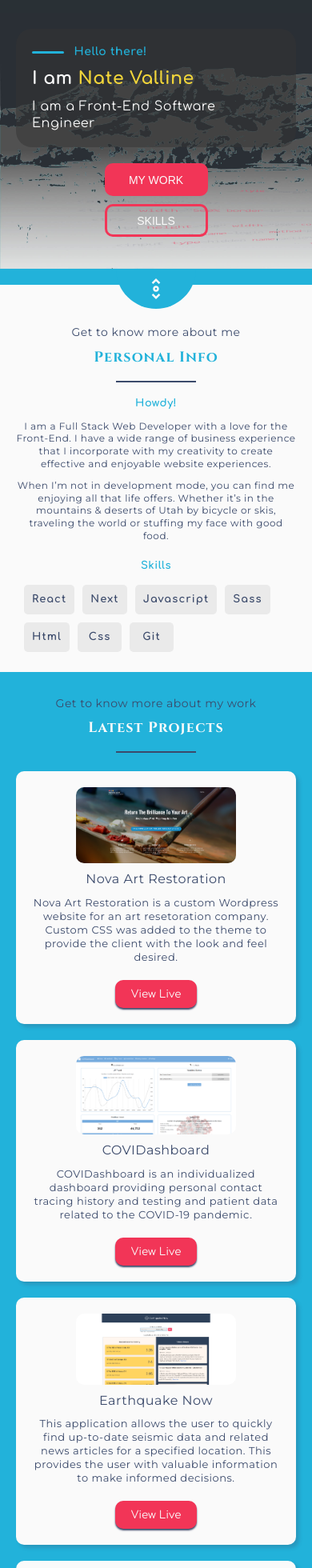
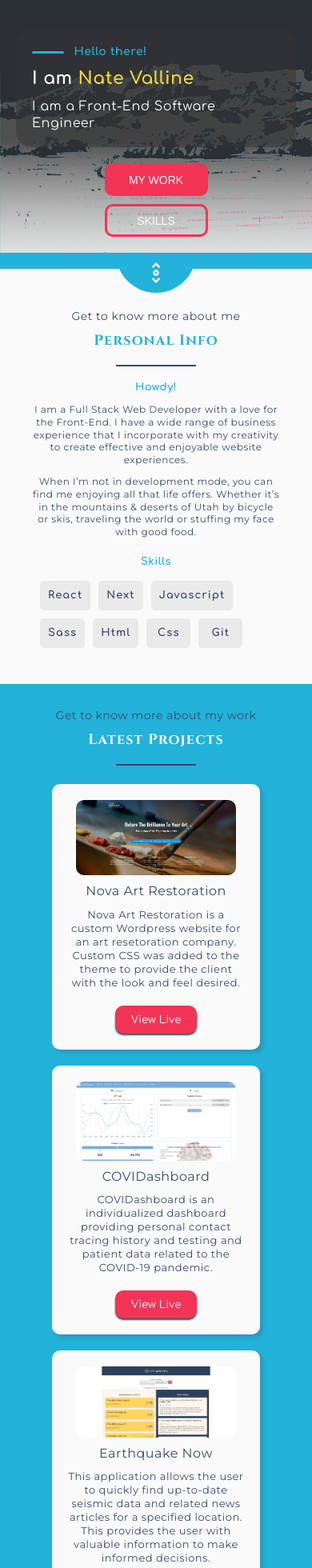
Before and after one commit to nvalline/portfolio-v5, a Next.js app: page / in a window 390 px wide. Shown: the part 40-2000 px from the top of the page at 80% size. Built offline with nearby package versions, Linux system fonts and the light colour scheme.

Commit message:
adjusted styles for responsiveness

```diff
--- a/components/work/work.js
+++ b/components/work/work.js
@@ -13,9 +13,11 @@ function work() {
 				subtitle='Get to know more about my work'
 				className={workStyles.header}
 			/>
-			{projectData.slice(0, 4).map((project) => {
-				return <ProjectCard key={project.id} {...project} />;
-			})}
+			<div className={workStyles.cardContainer}>
+				{projectData.slice(0, 4).map((project) => {
+					return <ProjectCard key={project.id} {...project} />;
+				})}
+			</div>
 		</section>
 	);
 }
--- a/styles/Bio.module.scss
+++ b/styles/Bio.module.scss
@@ -1,11 +1,11 @@
 @import 'variables';
 
 .bioContainer {
+	padding: 4rem 2rem 2rem;
 	background-color: $primary-white;
 
 	.header {
 		width: 100%;
-		padding: 4rem 2rem 0;
 		text-align: center;
 
 		> h3 {
--- a/styles/Hero.module.scss
+++ b/styles/Hero.module.scss
@@ -1,17 +1,19 @@
 @import 'variables';
+@import 'mixins';
 
 .container {
 	// !Adjust height width media queries
-	min-height: 30rem;
-	width: 100%;
+	height: 30rem;
+
+	@include breakpoint-up(medium) {
+		height: 40rem;
+	}
 
 	.bgImg {
 		background-image: url('/images/nv_portfolio_background.jpg');
 		background-size: cover;
 		padding: 2rem;
-		min-height: 30rem;
 		height: 100%;
-		width: 100%;
 
 		.contentBlock {
 			background-color: rgba($color: #353535, $alpha: 0.5);
--- a/styles/Nav.module.scss
+++ b/styles/Nav.module.scss
@@ -13,8 +13,6 @@
 		justify-content: space-between;
 		padding: 0.5rem 3rem;
 		width: 100%;
-
-		// !REMOVE
 		background-color: $primary-black;
 
 		.logoContainer {
--- a/styles/Work.module.scss
+++ b/styles/Work.module.scss
@@ -2,7 +2,7 @@
 
 .workContainer {
 	background-color: $primary-light-blue;
-	padding: 0 2rem 4rem;
+	padding: 0 2rem 3rem;
 
 	.header {
 		width: 100%;
@@ -35,19 +35,22 @@
 		}
 	}
 
+	.cardContainer {
+		display: flex;
+		flex-wrap: wrap;
+		justify-content: center;
+
 		.card {
 			display: flex;
 			flex-direction: column;
 			align-items: center;
 			justify-content: center;
 			border-radius: 10px;
+			margin: 0 2rem 2rem;
 			padding: 2rem;
 			box-shadow: 4px 4px 4px rgba($color: $primary-dark-blue, $alpha: 0.25);
 			background-color: $primary-white;
-
-		&:not(:last-child) {
-			margin-bottom: 2rem;
-		}
+			max-width: 26rem;
 
 			> img {
 				border-radius: 10px;
@@ -88,3 +91,4 @@
 			}
 		}
 	}
+}
--- a/styles/_mixins.scss
+++ b/styles/_mixins.scss
@@ -1,8 +1,3 @@
-// Breakpoints
-@media (min-width: 64em) {
-	// styles go here
-}
-
 // Breakpoint pixels: 640px, 1024px, 1400px
 $breakpoints-up: (
 	'medium': '40em',
--- a/styles/globals.scss
+++ b/styles/globals.scss
@@ -1,5 +1,6 @@
 @import url('https://fonts.googleapis.com/css2?family=Cinzel:wght@400;700&family=Comfortaa:wght@400;700&family=Montserrat:wght@400;700&display=swap');
 @import 'variables';
+@import 'mixins';
 
 html,
 body {
@@ -9,6 +10,18 @@ body {
 	font-size: 10px;
 	line-height: 1.3;
 	letter-spacing: 0.5px;
+
+	@include breakpoint-up(medium) {
+		font-size: 12px;
+	}
+
+	@include breakpoint-up(large) {
+		font-size: 14px;
+	}
+
+	@include breakpoint-up(xlarge) {
+		font-size: 15px;
+	}
 }
 
 a,
```
Lines whose indentation alone changed are shown as unchanged.
